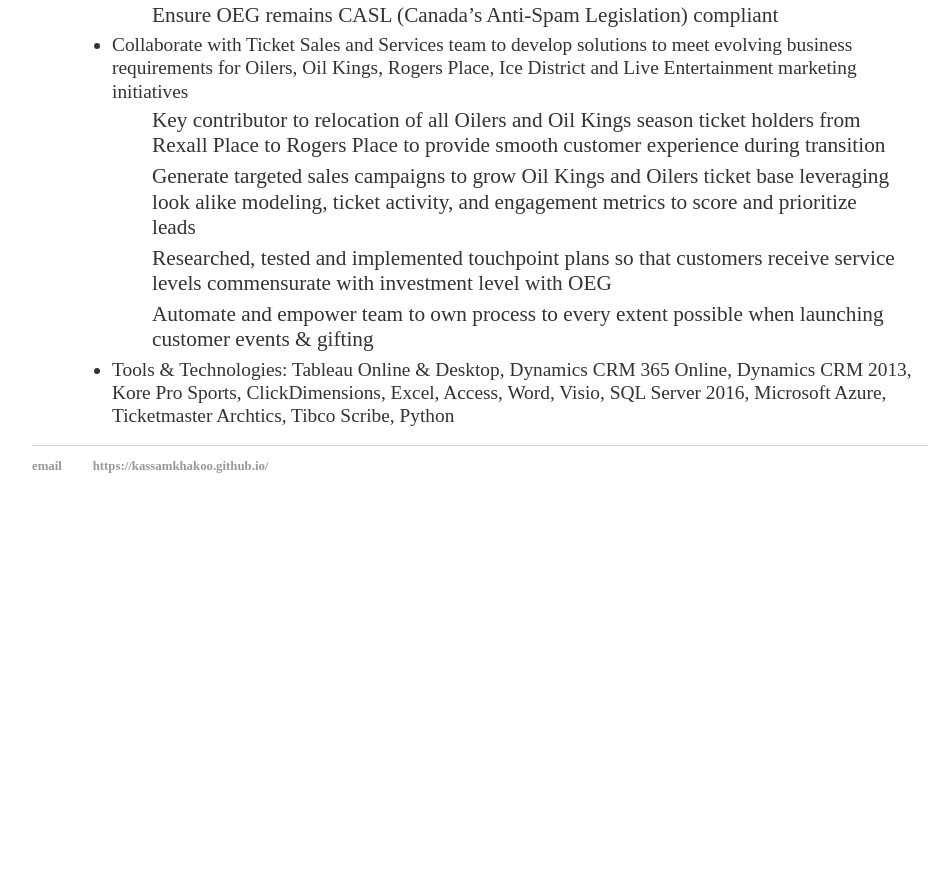
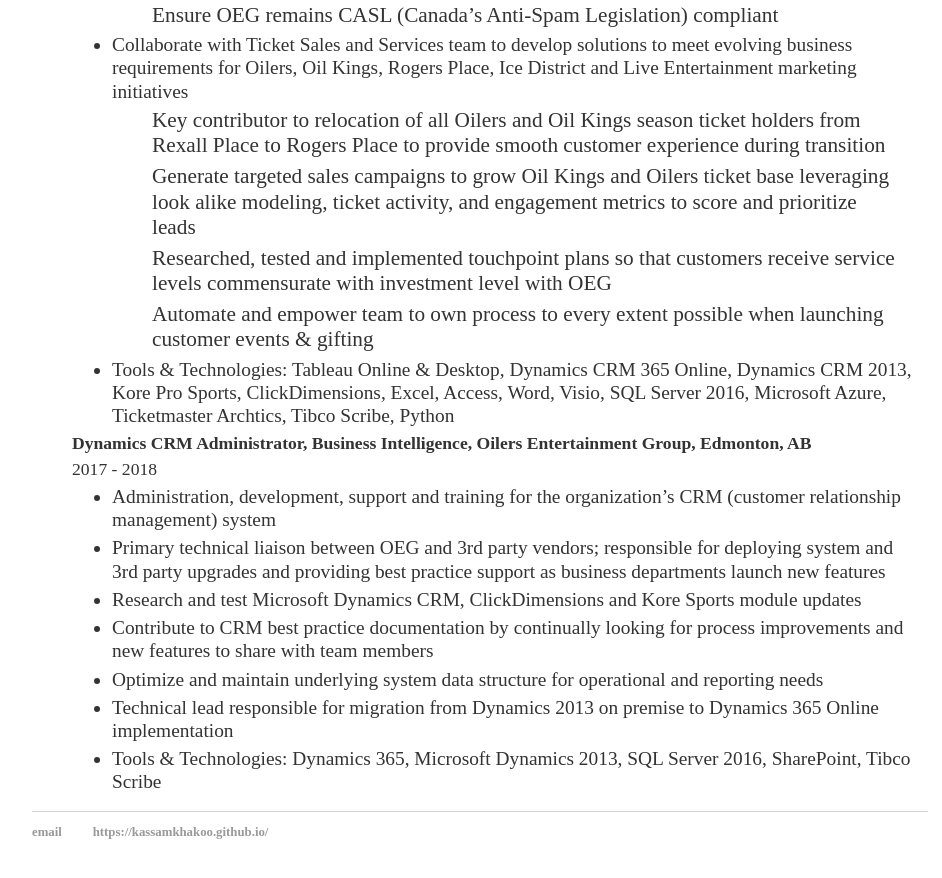
Before and after one commit to kassamkhakoo/kassamkhakoo.github.io, a Jekyll site: the page built from cv/index.html, in a window 1280 px wide and 900 px high, scrolled down 1346 px. Shown: the top 878 px of the window, without its empty margins (160-1102 px from the left). Built offline with Jekyll 4.4.1, drawn with Linux system fonts in a browser that asks for light colours; some web fonts are replaced; before the commit the page ends 1880 px from its top, so only the background shows below that.

Commit message:
Update index.html
add crm admin role

```diff
--- a/cv/index.html
+++ b/cv/index.html
@@ -46,4 +46,15 @@
 	    	  </li>
 		  <li>Tools & Technologies:  Tableau Online & Desktop, Dynamics CRM 365 Online, Dynamics CRM 2013, Kore Pro Sports, ClickDimensions, Excel, Access, Word, Visio, SQL Server 2016, Microsoft Azure, Ticketmaster Archtics, Tibco Scribe, Python</li>
 	</ul>
+	<li> <b>Dynamics CRM Administrator, Business Intelligence, Oilers Entertainment Group, Edmonton, AB</b></li>
+	  	2017 - 2018
+    <ul style="list-style-type:disc">
+		<li>Administration, development, support and training for the organization’s CRM (customer relationship management) system</li>
+	    	<li>Primary technical liaison between OEG and 3rd party vendors; responsible for deploying system and 3rd party upgrades and providing best practice support as business departments launch new features</li>
+	    	<li>Research and test Microsoft Dynamics CRM, ClickDimensions and Kore Sports module updates</li>
+	    	<li>Contribute to CRM best practice documentation by continually looking for process improvements and new features to share with team members</li>
+	    	<li>Optimize and maintain underlying system data structure for operational and reporting needs</li>
+	    	<li>Technical lead responsible for migration from Dynamics 2013 on premise to Dynamics 365 Online implementation </li>
+	    	<li>Tools & Technologies: Dynamics 365, Microsoft Dynamics 2013, SQL Server 2016, SharePoint, Tibco Scribe</li>
+	</ul>
 </div><!-- /.blurb -->
```
